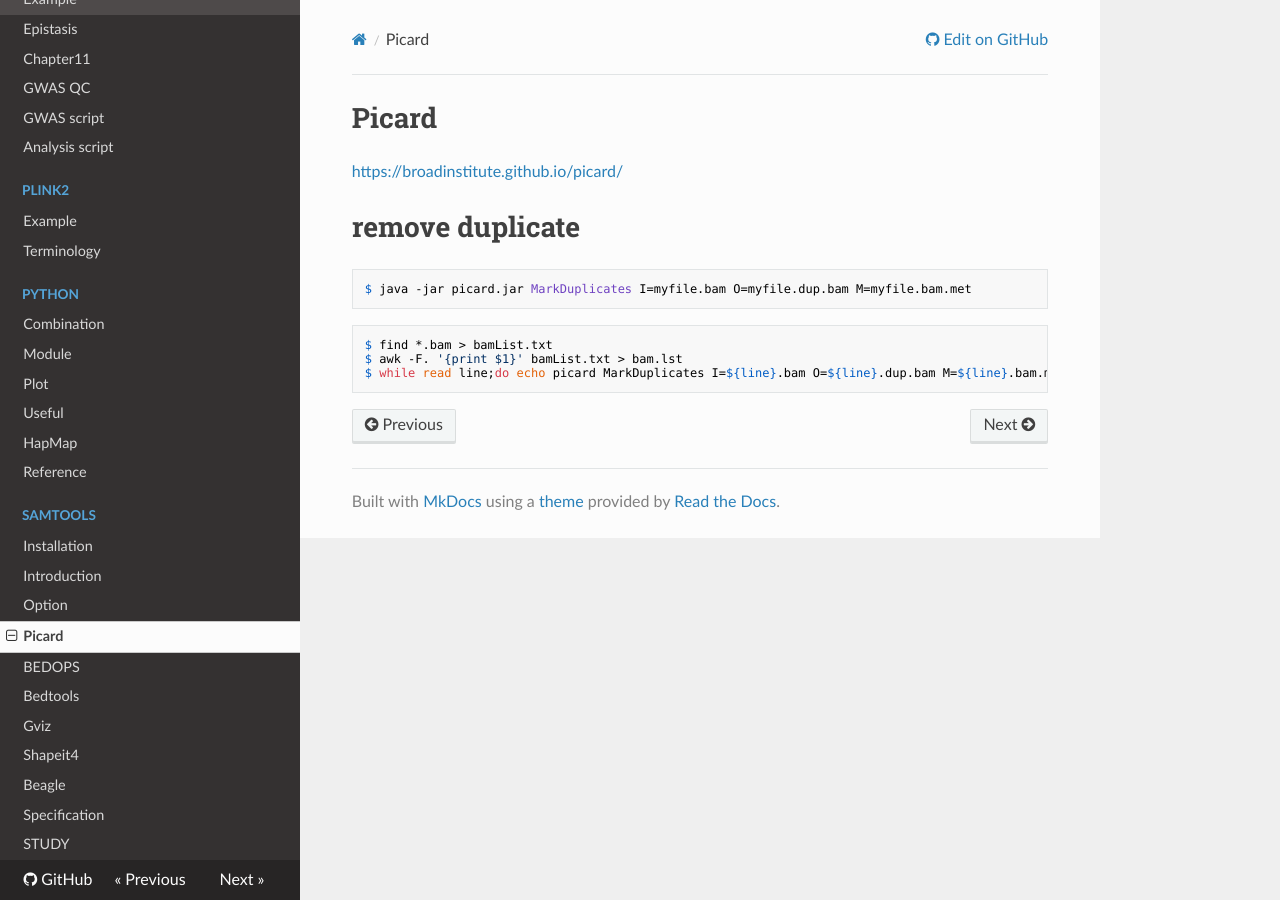
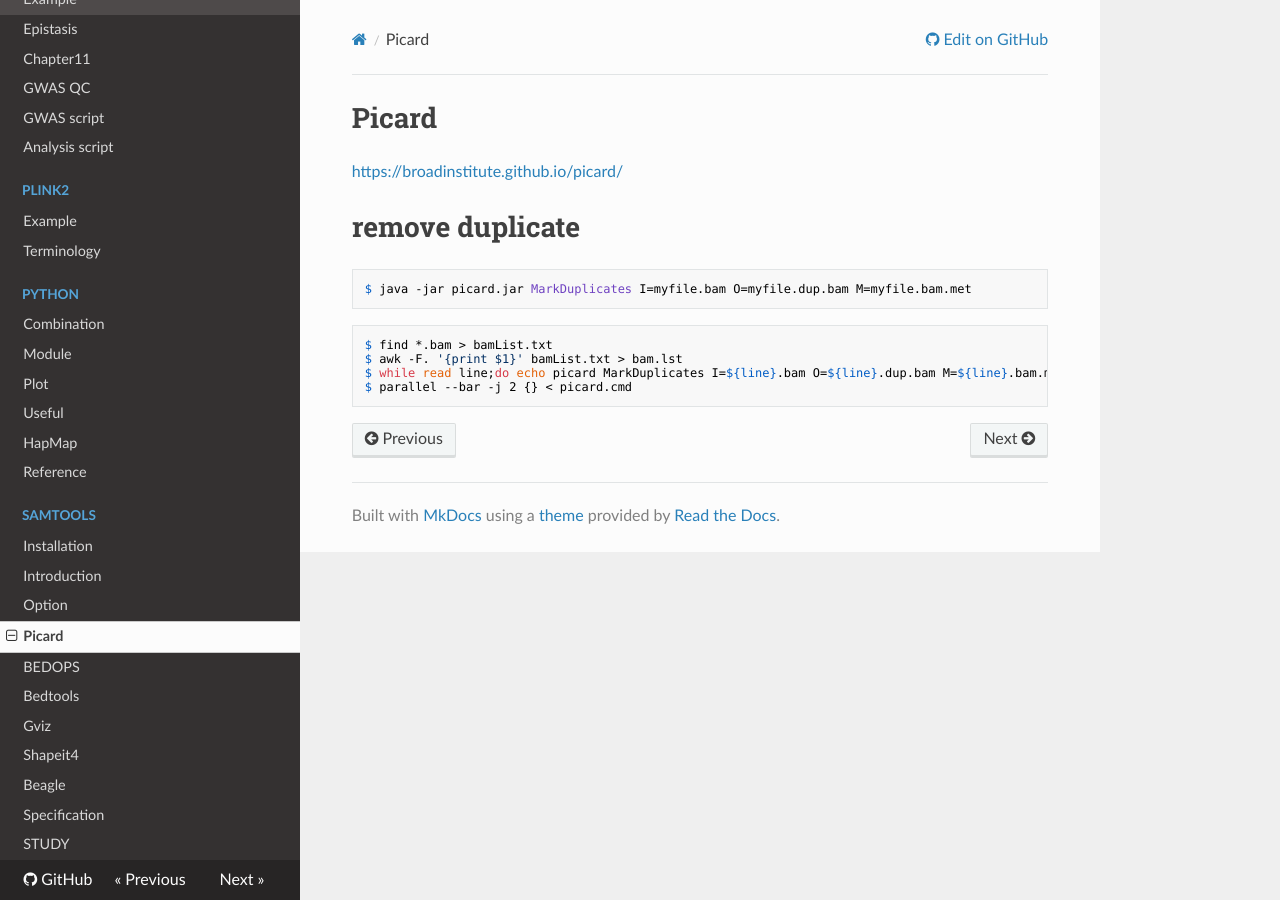
Before and after one commit to WonyoungCho/plink, an MkDocs documentation site: the page built from docs/picard_int.md, in a window 1280 px wide. Built offline with MkDocs 1.6.1, drawn with Linux system fonts in a browser that asks for light colours; nearby versions of some CDN libraries; old or Windows-style settings are respelled for this version of MkDocs.

Commit message:
Update picard_int.md

````diff
--- a/docs/picard_int.md
+++ b/docs/picard_int.md
@@ -10,4 +10,5 @@
 $ find *.bam > bamList.txt
 $ awk -F. '{print $1}' bamList.txt > bam.lst
 $ while read line;do echo picard MarkDuplicates I=${line}.bam O=${line}.dup.bam M=${line}.bam.met;done < bam.lst > picard.cmd
+$ parallel --bar -j 2 {} < picard.cmd
 ```
````
